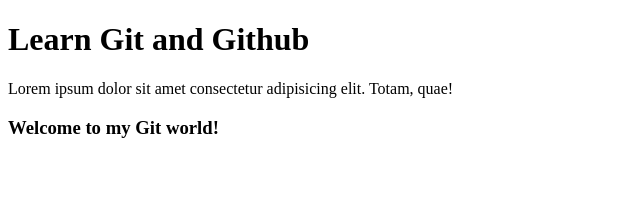
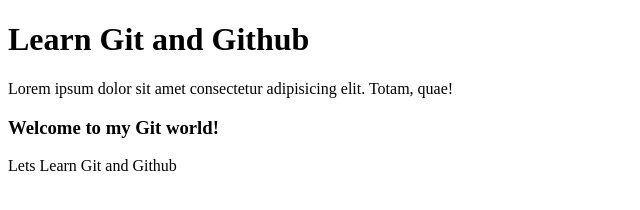
Before and after one commit to Jagjitbiswal2003/Github-Learn, a plain HTML site: page index.html in a window 1280 px wide. Shown: the whole page, without its empty margins (0-640 px from the left). Drawn offline with Linux system fonts and the light colour scheme.

Commit message:
Add Span tag

```diff
--- a/index.html
+++ b/index.html
@@ -9,5 +9,6 @@
     <h1>Learn Git and Github</h1>
     <p>Lorem ipsum dolor sit amet consectetur adipisicing elit. Totam, quae!</p>
     <h3>Welcome to my Git world!</h3>
+    <span>Lets Learn Git and Github</span>
   </body>
 </html>
```
